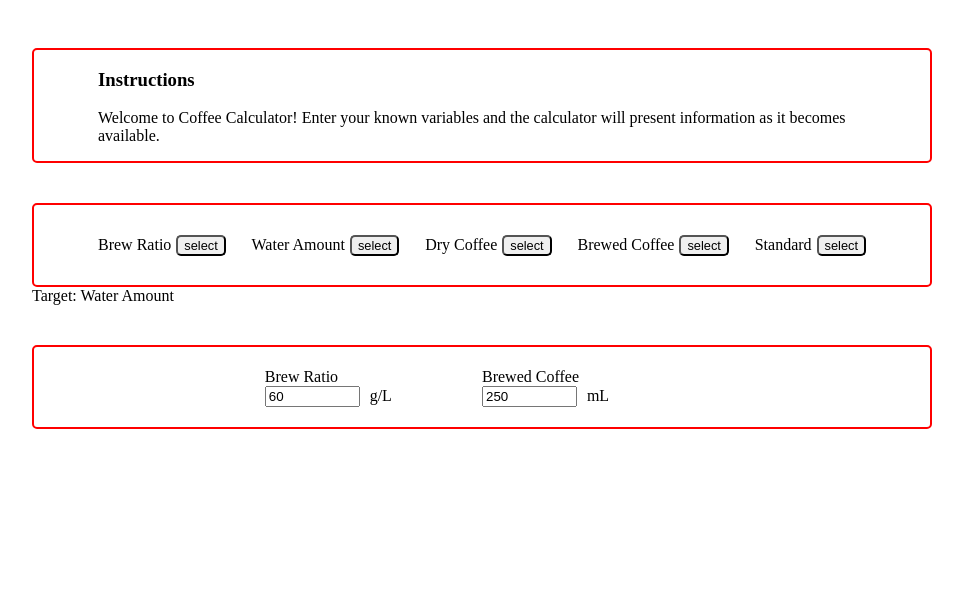
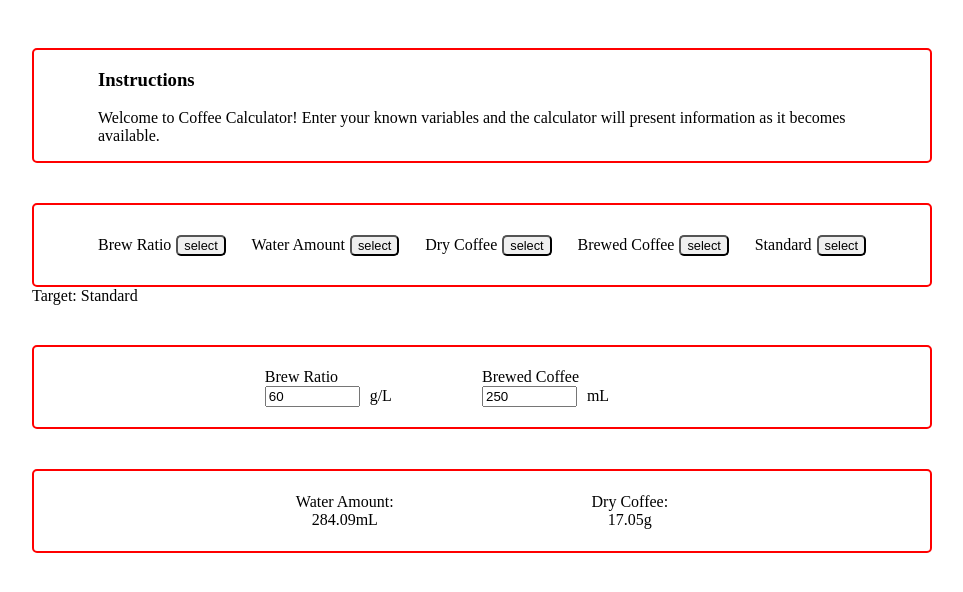
Before and after one commit to spark-c/coffee-calculator, a React app: page / in a window 1280 px wide. Shown: the whole page, without its empty margins (158-1121 px from the left). Built offline with nearby package versions, Linux system fonts and the light colour scheme.

Commit message:
mostly working, recipe params/formulae need tweaks

```diff
--- a/src/components/App.js
+++ b/src/components/App.js
@@ -2,7 +2,7 @@ import React, { useState } from 'react';
 import Selector from './Selector';
 import VarBar from './VarBar';
 import TextBar from './TextBar';
-// import Calculator from './Calculator';
+import Calculator from './Calculator';
 import './stylesheet.css';
 
 
@@ -46,7 +46,7 @@ const App = () => {
             },
         });
 
-        const [targetParam, setTargetParam] = useState(params.water);
+        const [targetParam, setTargetParam] = useState(params.standard);
 
 
     const onInputUpdate = (label, newValue) => {
@@ -65,7 +65,7 @@ const App = () => {
             <Selector options={params} onTargetUpdate={setTargetParam} />
             <div>Target: {targetParam.label}</div>
             <VarBar params={params} onInputUpdate={onInputUpdate} target={targetParam} />
-            {/* <Calculator params={params} /> */}
+            <Calculator target={targetParam} params={params} />
         </div>
     );
 };
--- a/src/components/Calculator.js
+++ b/src/components/Calculator.js
@@ -2,52 +2,81 @@ import React, { useState, useEffect } from 'react';
 
 // some calculation references @ https://www.translatorscafe.com/unit-converter/en-US/calculator/coffee-brewing/
 
+
+
+
+const Calculator = ({ target, params }) => {
+    const [water, dryCoffee, brewedCoffee, brewRatio] = [params.water, params.dryCoffee, params.brewedCoffee, params.brewRatio];
+    const message = [{label: "Please provide inputs!", value: null}];
+
+
     // brewRatio = dry / water
-const calcBrewRatio = (dryCoffee, water) => {
-    return dryCoffee / (water/1000);
+    const calcBrewRatio = () => {
+        brewRatio.value = dryCoffee.value / (water.value/1000);
+        return [brewRatio];
     };
 
-// // water = dry / brewRatio
-const calcWater = (brewRatio, brewedCoffee) => {
-    let trueBrewRatio = brewRatio / 1000;
-    return brewedCoffee / (1 + (.2*trueBrewRatio - trueBrewRatio - 1.2*trueBrewRatio));
+    // water = dry / brewRatio
+    const calcWater = () => {
+        let trueBrewRatio = brewRatio.value / 1000;
+        water.value = brewedCoffee.value / (1 + (.2*trueBrewRatio - trueBrewRatio - 1.2*trueBrewRatio))
+        return [water];
     };
 
     // dry = brewRatio * water
-const calcDryCoffee = (brewRatio, water) => {
-    return brewRatio * (water/1000);
+    const calcDryCoffee = () => {
+        dryCoffee.value = brewRatio.value * (water.value/1000);
+        return [dryCoffee];
     };
 
     // brewedCoffee = water - 2(dry)
-const calcBrewedCoffee = (water, dryCoffee) => {
-    return ((water/1000) - 2*dryCoffee);
+    const calcBrewedCoffee = () => {
+        brewedCoffee.value = ((water.value/1000) - 2*dryCoffee.value);
+        return [brewedCoffee];
+    };
+    // standard
+    const calcStandard = () => {
+        water.value = calcWater()[0].value;
+        dryCoffee.value = calcDryCoffee()[0].value;
+        return [water, dryCoffee];
     };
 
 
-const Calculator = ({ params }) => {
-    const [water, dryCoffee, brewedCoffee, brewRatio] = [params.water, params.dryCoffee, params.brewedCoffee, params.brewRatio];
 
+    let renderedValue = null;
+    switch (target) {
+        case params.standard:
+            renderedValue = brewRatio.value&&brewedCoffee.value? calcStandard():message;
+            break;
+        case params.water:
+            renderedValue = brewRatio.value&&dryCoffee.value? calcWater():message;
+            break;
+        case params.dryCoffee:
+            renderedValue = brewRatio.value&&water.value? calcDryCoffee():message;
+            break;
+        case params.brewedCoffee:
+            renderedValue = water.value&&dryCoffee.value? calcBrewedCoffee():message;
+            break;
+        case params.brewRatio:
+            renderedValue = water.value&&dryCoffee.value? calcBrewRatio():message;
+            break;
+        default:
+            renderedValue = "No target match!"
+    }
 
-    const calculatedValues = [
-        {"Water": brewRatio&&brewedCoffee? calcWater(brewRatio.value, brewedCoffee.value):null},
-        {"Dry Coffee": brewRatio&&water? calcDryCoffee(brewRatio.value, water.value): null},
-        {"Brewed Coffee": water&&dryCoffee? calcBrewedCoffee(water.value, dryCoffee.value):null},
-        {"Brew Ratio": dryCoffee&&water? calcBrewRatio(dryCoffee.value, water.value):null},
-    ];
-
-    const renderedValues = calculatedValues.map(param => {
-        let [[itemName, itemValue]] = Object.entries(param);
-        return itemValue? <p key={itemName}>{itemName}: {itemValue}</p>:null;
+    const renderThis = renderedValue.map(value => {
+        return (
+            value.value?
+            <div className="result" key={value.label}>
+                <label className="result-label">{`${value.label}:`}</label>
+                <label className="result-value">{`${value.value.toFixed(2) + value.unit}`}</label>
+            </div> : value.label
+        );
     });
 
     return (
-        <div className="calculator bar">
-            <div className="results">
-                {renderedValues}
-            </div>
-            <div className="needed">
-                Needed
-            </div>
+        <div className="bar calculator">
+            {renderThis}
         </div>
     );
 };
--- a/src/components/stylesheet.css
+++ b/src/components/stylesheet.css
@@ -15,11 +15,14 @@
 
 .calculator {
     display: flex;
-    justify-content: space-between;
+    justify-content: space-evenly;
+    align-items: center;
 }
 
-.needed {
-    margin-top: 1em;
+.result {
+    display:flex;
+    flex-direction: column;
+    align-items: center;
 }
 
 .var-bar {
```
Lines whose indentation alone changed are shown as unchanged.
